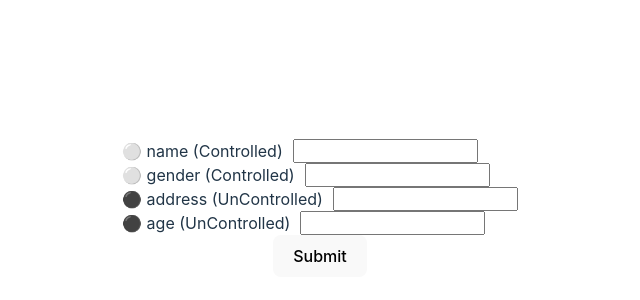
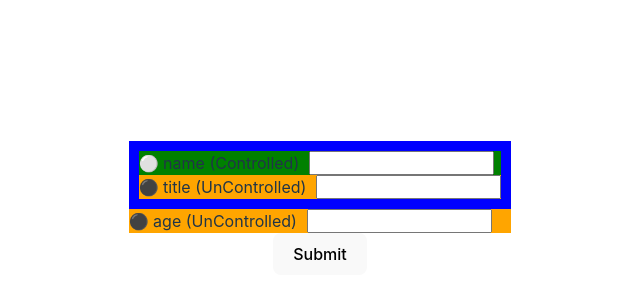
Before and after one commit to Beanxx/Practice-Anything, a React (Vite) app in the folder vite-project/: page / in a window 1280 px wide. Shown: the part 192-492 px from the top of the page, without its empty margins (320-960 px from the left). Built offline with nearby package versions, Linux system fonts and the light colour scheme.

Commit message:
fix: modify example cod & add simple style

```diff
--- a/vite-project/src/pages/reactHookForm/ControlInput.tsx
+++ b/vite-project/src/pages/reactHookForm/ControlInput.tsx
@@ -10,7 +10,7 @@ type TControl<T extends FieldValues> = {
   control: Control<T>;
 };
 
-// 제어 Input
+// Controlled Input
 const ControlInput = <T extends FieldValues>({
   control,
   name,
@@ -20,7 +20,7 @@ const ControlInput = <T extends FieldValues>({
   } = useController({ name, control, rules: { required: true } });
 
   return (
-    <div style={{ display: "flex", gap: "10px" }}>
+    <div style={{ display: "flex", gap: "10px", background: "green" }}>
       <label htmlFor={name}>⚪️ {name} (Controlled)</label>
       <input type="text" value={value || ""} onChange={onChange} />
     </div>
--- a/vite-project/src/pages/reactHookForm/First.tsx
+++ b/vite-project/src/pages/reactHookForm/First.tsx
@@ -5,10 +5,11 @@ import {
   useForm,
 } from "react-hook-form";
 import Second from "./Second";
+import UnControlInput from "./UnControlInput";
 
 const First = () => {
   const methods = useForm();
-  const { handleSubmit } = methods;
+  const { handleSubmit, register } = methods;
 
   const onSubmit = (data: FieldValues) => {
     console.log(data);
@@ -27,6 +28,7 @@ const First = () => {
       <FormProvider {...methods}>
         <form onSubmit={handleSubmit(onSubmit, onError)}>
           <Second />
+          <UnControlInput name="age" register={register} />
           <button type="submit">Submit</button>
         </form>
       </FormProvider>
--- a/vite-project/src/pages/reactHookForm/Second.tsx
+++ b/vite-project/src/pages/reactHookForm/Second.tsx
@@ -11,14 +11,15 @@ const Second = () => {
   });
 
   return (
-    <>
-      <ControlInput name="name" control={control} />
-      <ControlInput name="gender" control={control} />
-      <UnControlInput name="address" register={register} />
-      <UnControlInput name="age" register={register} />
-
-      <div>{nameValue}</div>
-    </>
+    <div style={{ background: "blue", padding: "10px" }}>
+      <div>
+        <ControlInput name="name" control={control} />
+        <div>{nameValue}</div>
+      </div>
+      <div>
+        <UnControlInput name="title" register={register} />
+      </div>
+    </div>
   );
 };
 export default Second;
--- a/vite-project/src/pages/reactHookForm/UnControlInput.tsx
+++ b/vite-project/src/pages/reactHookForm/UnControlInput.tsx
@@ -5,13 +5,13 @@ type TControl<T extends FieldValues> = {
   register: UseFormRegister<T>;
 };
 
-// 비제어 Input
+// UnControlled Input
 const UnControlInput = <T extends FieldValues>({
   name,
   register,
 }: TControl<T>) => {
   return (
-    <div style={{ display: "flex", gap: "10px" }}>
+    <div style={{ display: "flex", gap: "10px", background: "orange" }}>
       <label htmlFor={name}>⚫️ {name} (UnControlled)</label>
       <input type="text" {...register(name, { required: true })} />
     </div>
```
